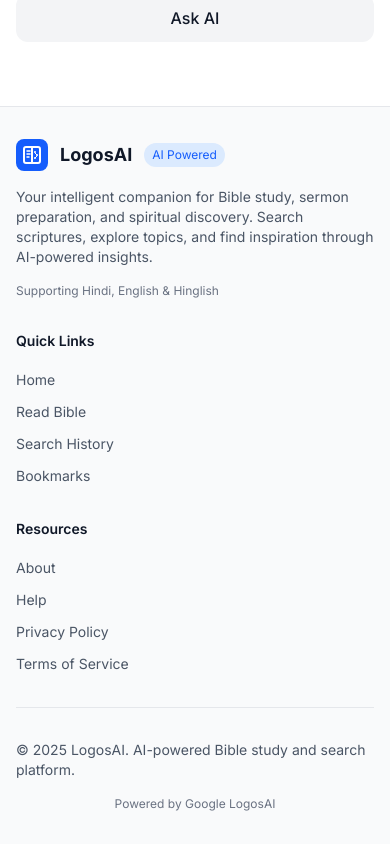
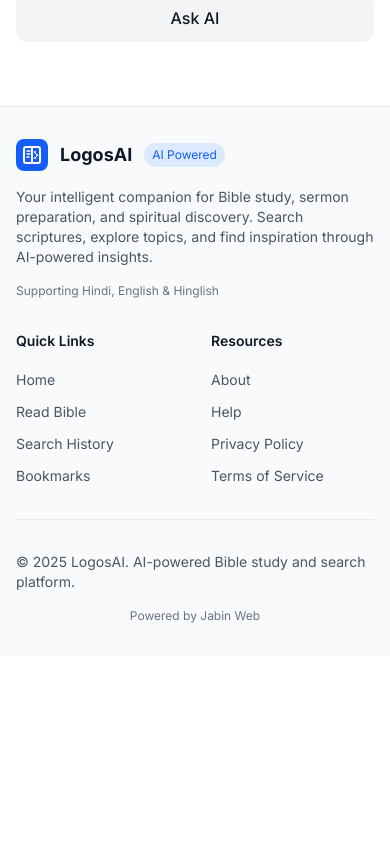
Before and after one commit to jabinweb/logosai, a Next.js app: page / in a window 390 px wide. Shown: the part 2145-2989 px from the top of the page. After the commit the page ends 2801 px from the top, so only its background shows below. Built offline with nearby package versions, Linux system fonts and the light colour scheme; no server answers; a web font is replaced by a local one.

Commit message:
first commit

```diff
--- a/components/layout/Footer.tsx
+++ b/components/layout/Footer.tsx
@@ -30,6 +30,8 @@ export default function Footer({ className = '' }: FooterProps) {
             </p>
           </div>
 
+          {/* Mobile: 2-column layout for menu sections */}
+          <div className="grid grid-cols-2 gap-8 md:contents">
             {/* Quick Links */}
             <div>
               <h3 className="text-sm font-semibold text-gray-900 dark:text-white mb-4">Quick Links</h3>
@@ -84,6 +86,7 @@ export default function Footer({ className = '' }: FooterProps) {
               </ul>
             </div>
           </div>
+        </div>
 
         {/* Bottom Bar */}
         <div className="border-t border-gray-200 dark:border-gray-700 mt-8 pt-8">
@@ -93,7 +96,7 @@ export default function Footer({ className = '' }: FooterProps) {
             </p>
             <div className="flex items-center space-x-4 mt-4 md:mt-0">
               <span className="text-xs text-gray-500 dark:text-gray-400">
-                Powered by Google LogosAI
+                Powered by <Link href="https://web.jabin.org">Jabin Web</Link>
               </span>
             </div>
           </div>
```
Lines whose indentation alone changed are shown as unchanged.
